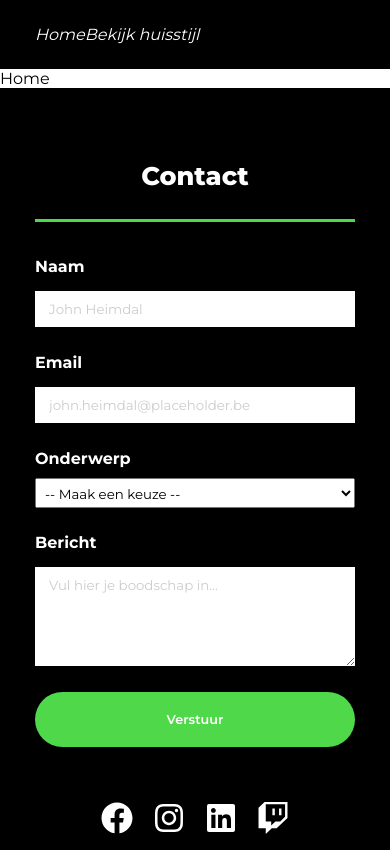
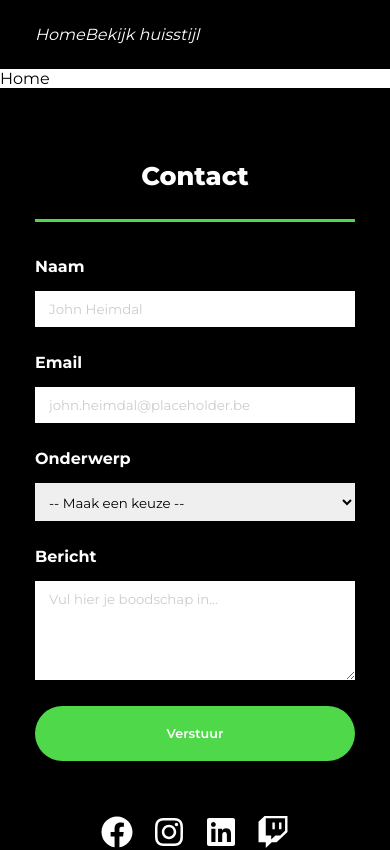
Before and after one commit to Heimdalbe/Mimisbrunnr-frontend, a React (Vite) app in the folder mimisbrunnr-frontend/: page / in a window 390 px wide. Shown: the top 850 px of the page. Built offline with nearby package versions, Linux system fonts and the light colour scheme.

Commit message:
select veld

```diff
--- a/mimisbrunnr-frontend/src/components/Form/SelectField/SelectField.css
+++ b/mimisbrunnr-frontend/src/components/Form/SelectField/SelectField.css
@@ -1,18 +1,44 @@
 .select-field {
   display: flex;
-  justify-content: space-between;
+  align-items: center;
+  margin-bottom: 18px;
 }
 
-select,
-option {
-  padding: 5px;
+.select-field select {
   width: 100%;
+  padding: 10px 10px;
+  border: none;
+  border-bottom: 1px solid var(--black);
+  box-sizing: border-box;
+  max-width: 100%;
 }
 
-@media (max-width: 1028px) {
+.select-field select:focus {
+  outline: none;
+  border: none;
+}
+
+.select-field select option {
+  color: var(--black);
+}
+
+.select-field:has(select) {
+  align-items: flex-start;
+}
+
+@media (max-width: 900px) {
   .select-field {
     flex-direction: column;
-    justify-content: center;
-    gap: 10px;
+    align-items: flex-start;
+    gap: 15px;
+    margin-bottom: 0;
+  }
+
+  .select-field label {
+    min-width: 0;
+  }
+
+  .select-field select {
+    box-sizing: border-box;
   }
 }
```
